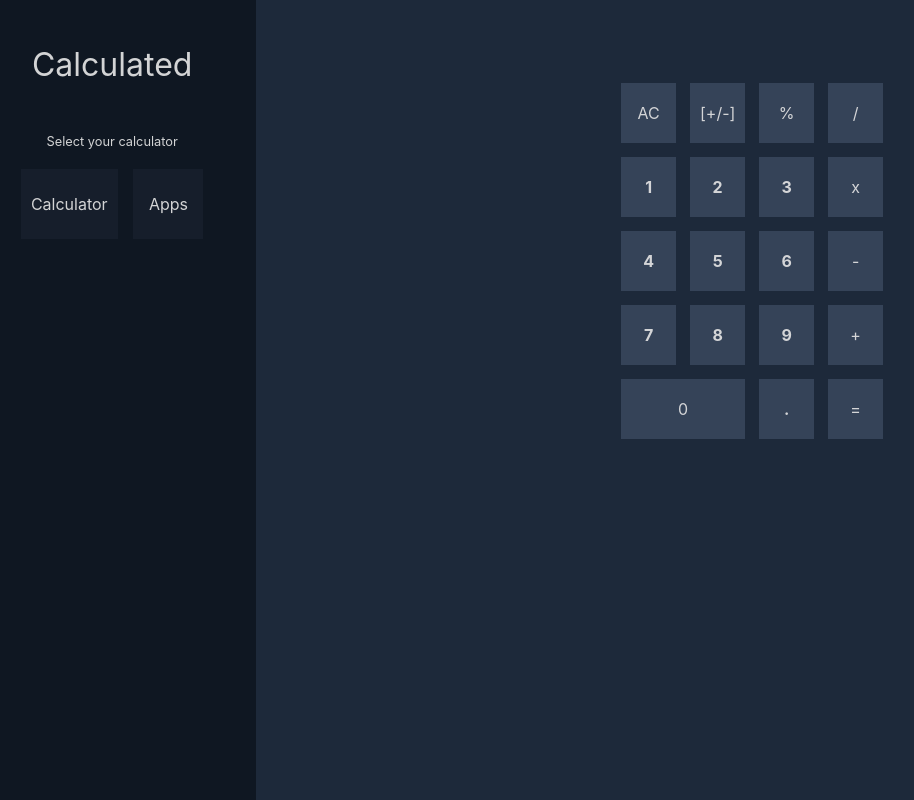
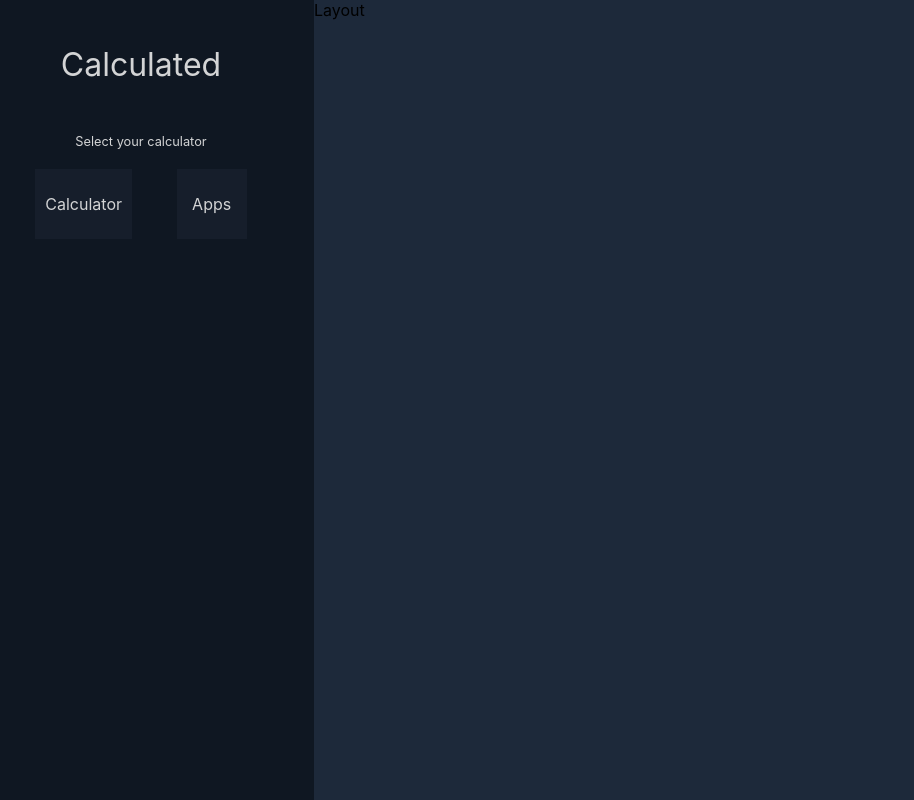
Before and after one commit to MathewLaskowski/calcapp, a React (Create React App) app: page / in a window 1280 px wide. Shown: the whole page, without its empty margins (32-946 px from the left). Built offline with nearby package versions, Linux system fonts and the light colour scheme.

Commit message:
update App with Layout component

```diff
--- a/src/App.tsx
+++ b/src/App.tsx
@@ -3,6 +3,7 @@ import { Provider } from 'mobx-react'
 
 import Calculator from './components/calcuator/calculator.component';
 import Menu from './components/menu/menu.component'
+import Layout from './components/layout/layout.component';
 
 import RootStore from './stores/rootStore';
 
@@ -16,7 +17,9 @@ function App() {
     >
       <div style={{ display: 'flex', height: '100vh' }}>
         <Menu />
-        <Calculator />
+        <Layout>
+          <Calculator />
+        </Layout>
       </div>
     </Provider>
   );
--- a/src/components/layout/layout.component.tsx
+++ b/src/components/layout/layout.component.tsx
@@ -1,6 +1,6 @@
 import React from 'react';
 
-const Layout = () => (
+const Layout: React.FC = () => (
   <div>
     Layout
   </div>
```
